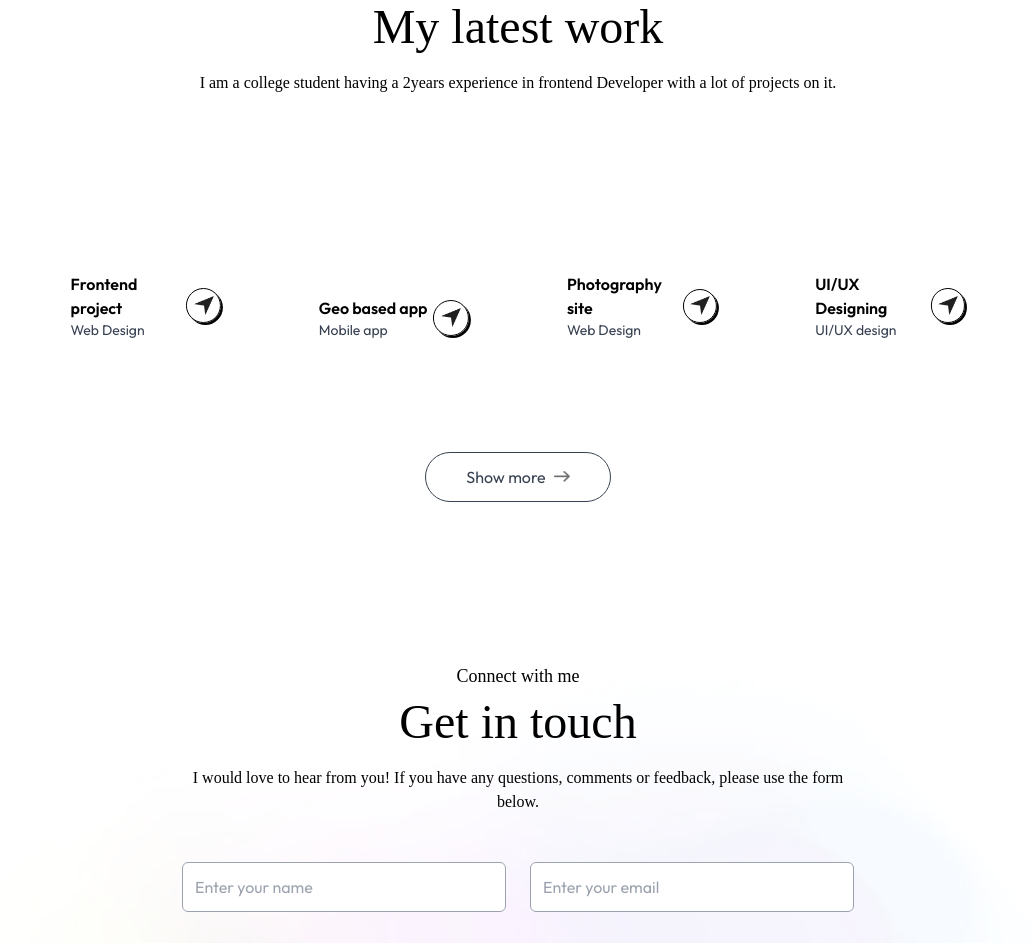
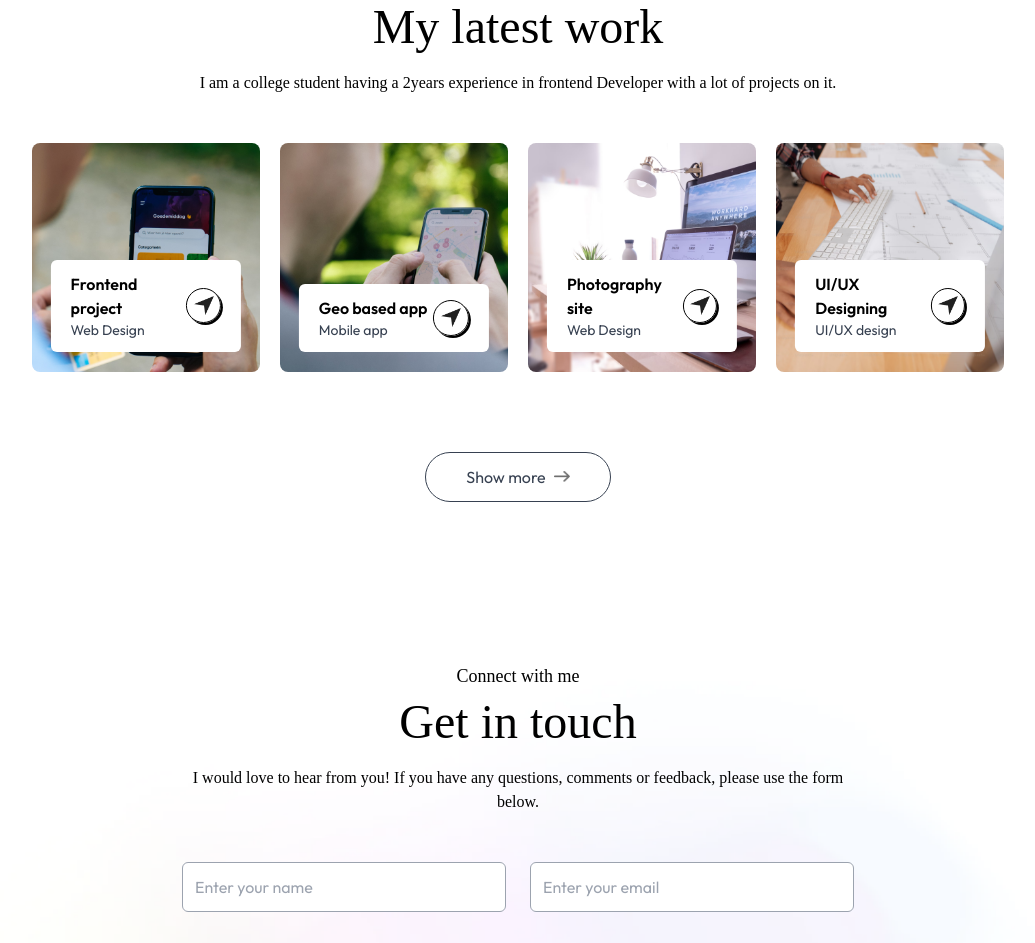
Before and after one commit to sujit-baral/portfolio, a plain HTML site: page index.html in a window 1280 px wide. Shown: the part 2221-3164 px from the top of the page, without its empty margins (122-1157 px from the left). Drawn offline with nearby package versions, Linux system fonts and the light colour scheme; the site is published under a folder, as on GitHub Pages, so addresses that start at the root find nothing; files whose address does not match are found by name; a web font is replaced by a local one.

Commit message:
first commit

```diff
--- a/index.html
+++ b/index.html
@@ -5,7 +5,7 @@
     <meta name="viewport" content="width=device-width, initial-scale=1.0" />
     <title>Portfolio</title>
     <script src="https://cdn.tailwindcss.com"></script>
-    <script src="./tailwind.config.js"></script>
+    <script src="tailwind.config.js"></script>
     <link rel="preconnect" href="https://fonts.googleapis.com" />
     <link rel="preconnect" href="https://fonts.gstatic.com" crossorigin />
     <link
@@ -258,7 +258,7 @@
 
       <div class="grid grid-cols-auto my-10 gap-5">
         <div
-          class="aspect-square bg-[url('/images/work-1.png')] bg-no-repeat bg-cover bg-center rounded-lg relative cursor-pointer group"
+          class="aspect-square bg-[url('images/work-1.png')] bg-no-repeat bg-cover bg-center rounded-lg relative cursor-pointer group"
         >
           <div
             class="bg-white w-10/12 rounded-md absolute bottom-5 left-1/2 -translate-x-1/2 py-3 px-5 flex items-center justify-between duration-500 group-hover:bottom-7"
@@ -275,7 +275,7 @@
           </div>
         </div>
         <div
-          class="aspect-square bg-[url('/images/work-2.png')] bg-no-repeat bg-cover bg-center rounded-lg relative cursor-pointer group"
+          class="aspect-square bg-[url('images/work-2.png')] bg-no-repeat bg-cover bg-center rounded-lg relative cursor-pointer group"
         >
           <div
             class="bg-white w-10/12 rounded-md absolute bottom-5 left-1/2 -translate-x-1/2 py-3 px-5 flex items-center justify-between duration-500 group-hover:bottom-7"
@@ -292,7 +292,7 @@
           </div>
         </div>
         <div
-          class="aspect-square bg-[url('/images/work-3.png')] bg-no-repeat bg-cover bg-center rounded-lg relative cursor-pointer group"
+          class="aspect-square bg-[url('images/work-3.png')] bg-no-repeat bg-cover bg-center rounded-lg relative cursor-pointer group"
         >
           <div
             class="bg-white w-10/12 rounded-md absolute bottom-5 left-1/2 -translate-x-1/2 py-3 px-5 flex items-center justify-between duration-500 group-hover:bottom-7"
@@ -309,7 +309,7 @@
           </div>
         </div>
         <div
-          class="aspect-square bg-[url('/images/work-4.png')] bg-no-repeat bg-cover bg-center rounded-lg relative cursor-pointer group"
+          class="aspect-square bg-[url('images/work-4.png')] bg-no-repeat bg-cover bg-center rounded-lg relative cursor-pointer group"
         >
           <div
             class="bg-white w-10/12 rounded-md absolute bottom-5 left-1/2 -translate-x-1/2 py-3 px-5 flex items-center justify-between duration-500 group-hover:bottom-7"
```
